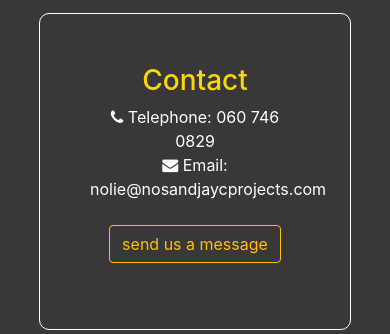
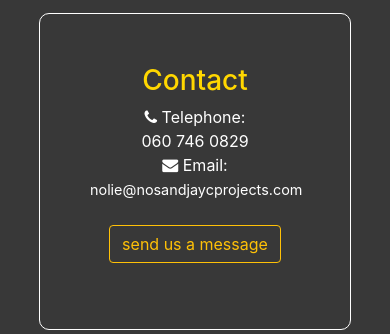
Before and after one commit to Piengo/Responsive-Business-Website, a PHP site: page / in a window 390 px wide. Shown: the part 280-614 px from the top of the page. Run offline with PHP 8.4, Linux system fonts and the light colour scheme; some libraries are stand-ins or nearby versions.

Commit message:
email appearance on small screens

```diff
--- a/public/index.html
+++ b/public/index.html
@@ -88,8 +88,11 @@
             <div class="boxed-items">
                 <h3>Contact</h3>
                 <p>
-                    <i class="fa fa-phone"></i> Telephone: 060 746 0829 <br>
-                    <i class="fa fa-envelope"></i> Email: nolie@nosandjaycprojects.com <br> <br>
+                    <i class="fa fa-phone"></i> Telephone: <br> 060 746 0829 <br>
+                    <i class="fa fa-envelope"></i> Email: <br>
+                    <span class="email">
+                        nolie@nosandjaycprojects.com
+                    </span> <br> <br>
                     <a href="#contact" type="button" class="btn btn-outline-warning" >
                         send us a message
                     </a>
--- a/public/styles.css
+++ b/public/styles.css
@@ -707,3 +707,21 @@
         margin-right: 120px;
     }
   }
+
+  @media only screen and (max-width: 409px){
+    .email {
+        font-size: 90%;
+    }
+  }
+
+  @media only screen and (max-width: 370px){
+    .email {
+        font-size: 85%;
+    }
+  }
+
+  @media only screen and (max-width: 340px){
+    .email {
+        font-size: 75%;
+    }
+  }
```
